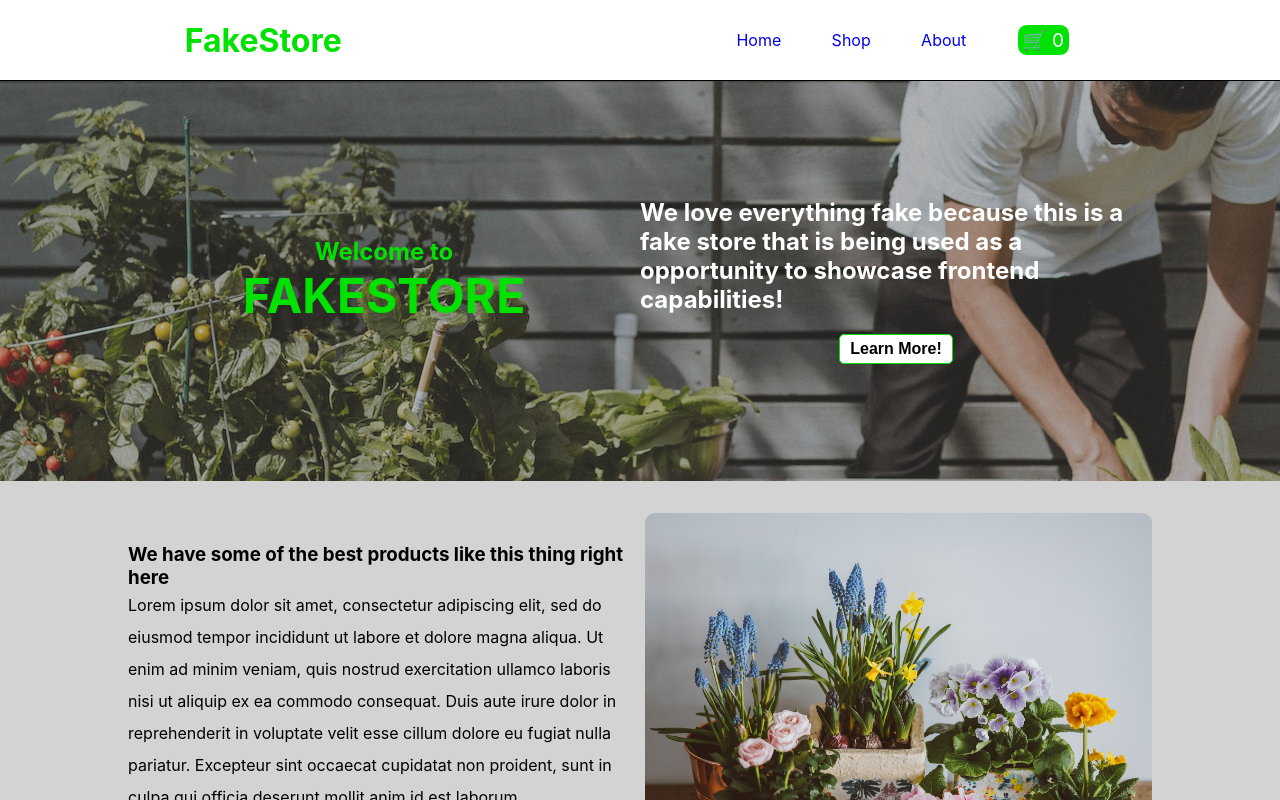
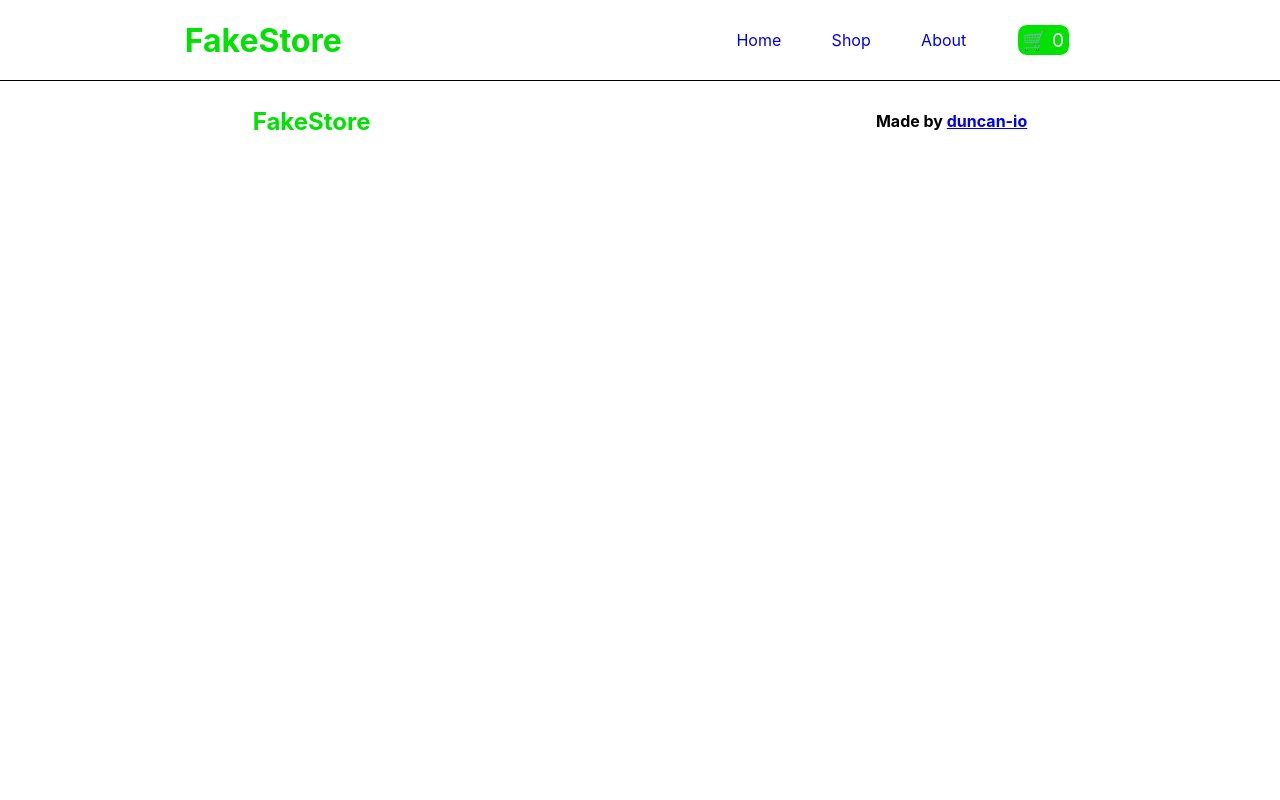
Before and after one commit to duncan-io/ecom-example, a React (Create React App) app: page / in a window 1280 px wide. Shown: the top 800 px of the page. Built offline with nearby package versions, Linux system fonts and the light colour scheme.

Commit message:
Update routing for github pages

```diff
--- a/src/App.js
+++ b/src/App.js
@@ -42,7 +42,7 @@ const App = () => {
       <UpdatedCart currentCart={currentCart} hidden={hidden} close={close}  cart={cart} removeCart = {removeCart} />
       <Nav close={close} cart={cart}/>
       <Routes>
-        <Route path="/" element={<Home />} />
+        <Route path="/ecom-example" element={<Home />} />
         <Route path="/shop" element={<Shop addCart={addCart} />} />
         <Route path="/about" element={<About />} />
       </Routes>
--- a/src/Components/Nav.js
+++ b/src/Components/Nav.js
@@ -7,7 +7,7 @@ const Nav = ({close,cart}) => {
         <div className="mainMenu">
             <h1 className="logo">FakeStore</h1>
             <ul className="navList">
-                <Link to="/" className="navLink"><li >Home</li></Link>
+                <Link to="/ecom-example" className="navLink"><li >Home</li></Link>
                 <Link to="/shop" className="navLink"><li >Shop</li></Link>
                 <Link to="/about" className="navLink"><li >About</li></Link>
                 <li className="navLink cartLink" onClick={() => close()}>🛒 <span>{cart.length}</span></li>
```
